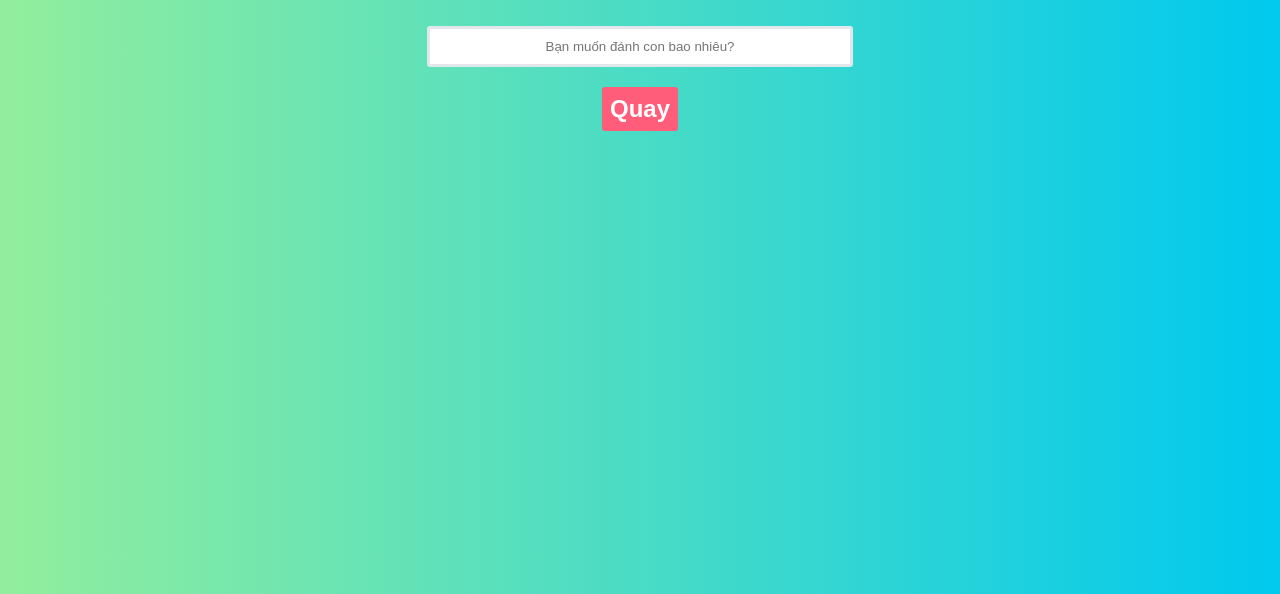
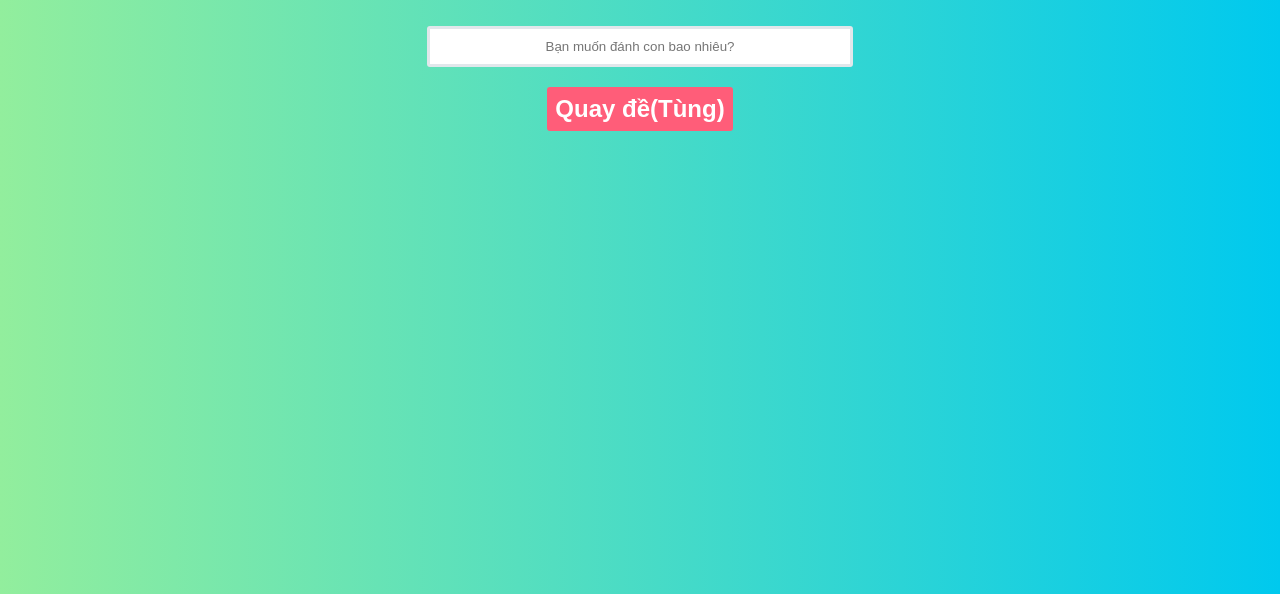
Before and after one commit to PhuTaliban/stevedien, a plain HTML site: page random/index.html in a window 1280 px wide. Shown: the part 206-800 px from the top of the page. Drawn offline with Linux system fonts and the light colour scheme; a web font is replaced by a local one.

Commit message:
tung sua button

```diff
--- a/random/index.html
+++ b/random/index.html
@@ -10,7 +10,7 @@
 <div>
     <h1>Chơi đánh đề</h1>
     <input type="text" id="sode" placeholder="Bạn muốn đánh con bao nhiêu?" /><br>
-    <button id="btn">Quay</button>
+    <button id="btn">Quay đề(Tùng)</button>
     <p id="ketqua"></p>
 </div>
 
```
